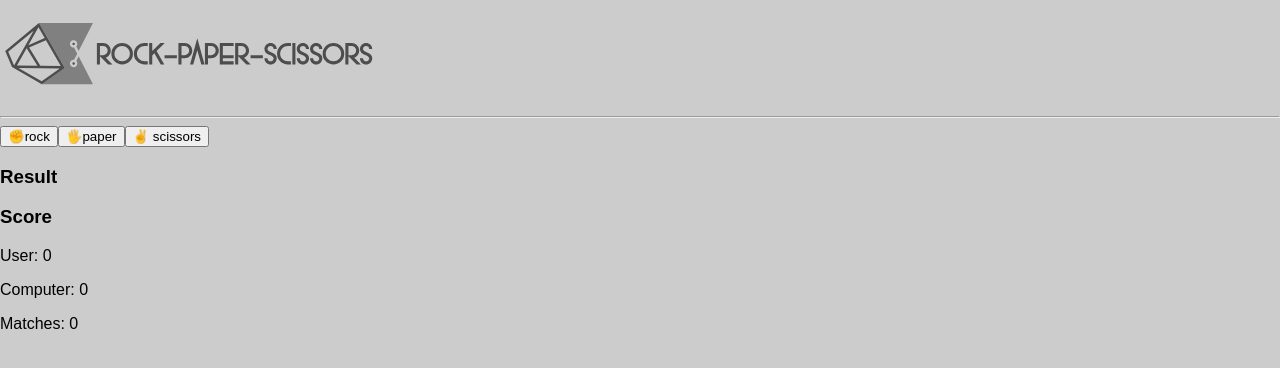
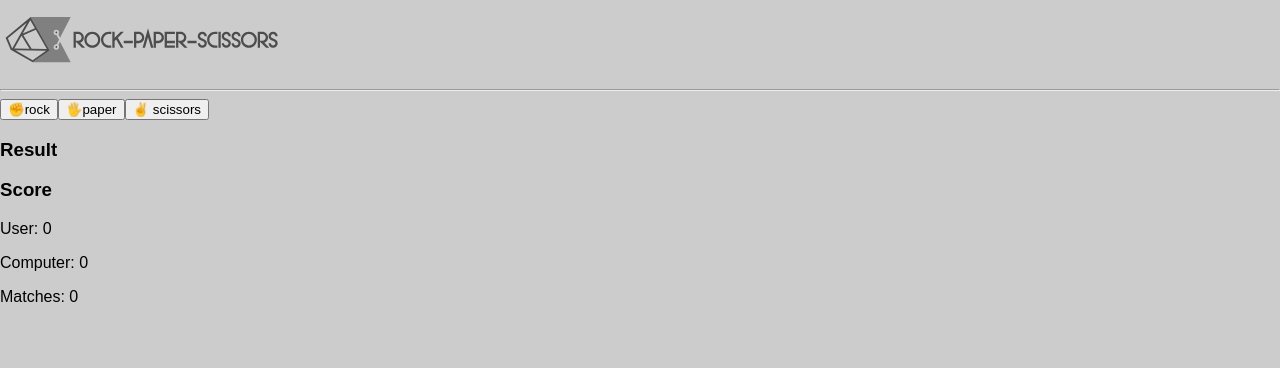
Before and after one commit to edson-junior/rock-paper-scissors, a React app: page / in a window 1280 px wide. Shown: the top 368 px of the page. Built offline with nearby package versions, Linux system fonts and the light colour scheme; the HTML template or start-up script is replaced by a standard one.

Commit message:
change size of logo

```diff
--- a/src/components/App.js
+++ b/src/components/App.js
@@ -3,7 +3,7 @@ import Play from './Play';
 
 const App = () => (
   <Fragment>
-    <img className="logo" src="/Logotype_horizontal.svg" width="400" height="104" alt="" />
+    <img className="logo" src="/Logotype_horizontal.svg" width="300" height="77" alt="" />
     <hr />
     <Play />
   </Fragment>
```
Also changed, not shown: 1 other file (tests, documents, lock files or other folders).
